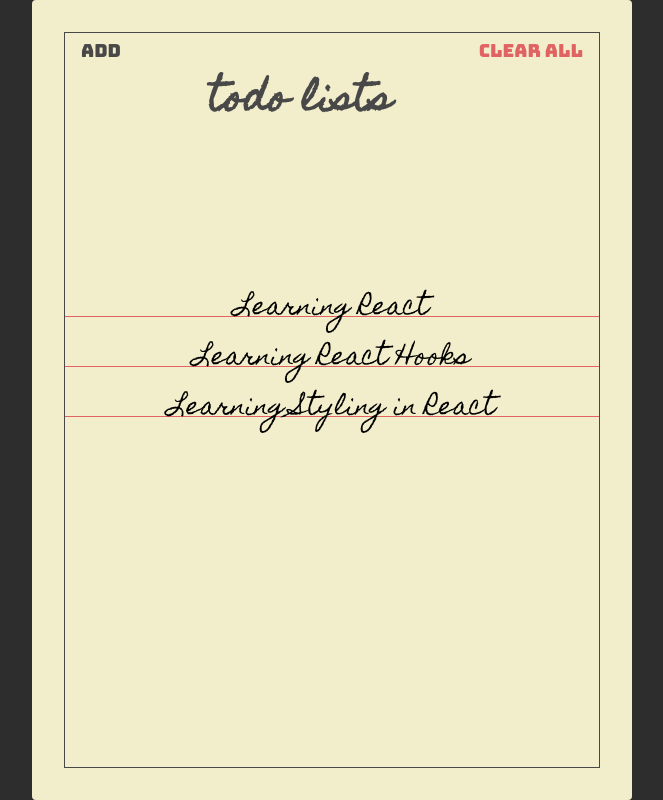
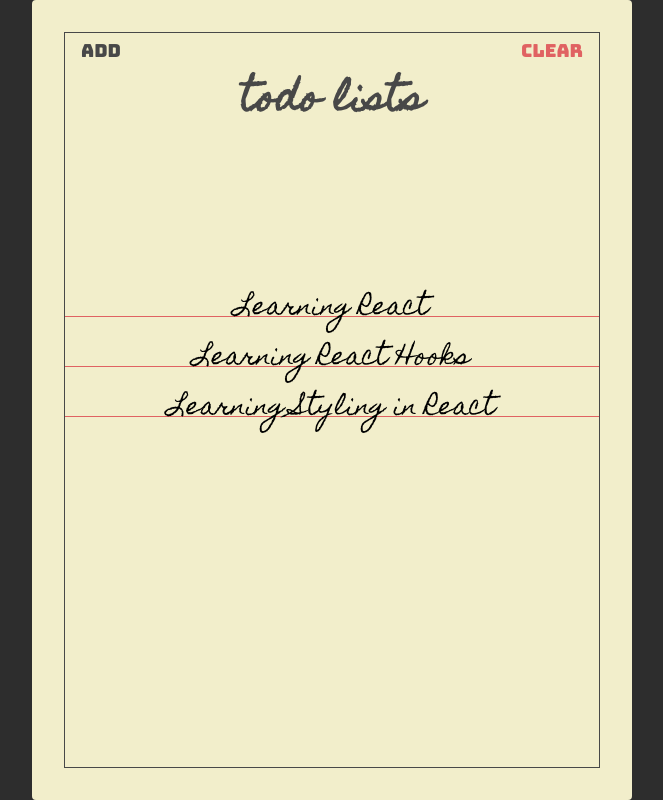
Before and after one commit to ardhikarn/react-basic, a React (Create React App) app: page / in a window 1280 px wide. Shown: the whole page, without its empty margins (308-971 px from the left). Built offline with nearby package versions, Linux system fonts and the light colour scheme.

Commit message:
button component and fix bug

```diff
--- a/src/App.css
+++ b/src/App.css
@@ -15,6 +15,14 @@
 
 .main-black-color {
   color: var(--main-black-color)
+}
+
+.align-left {
+  text-align: left;
+}
+
+.align-right {
+  text-align: right;
 }
 
 html {
@@ -56,7 +64,7 @@
 }
 
 .header-title {
-  flex: 1;
+  width: 52%;
   text-align: center;
   font-size: 3.6rem;
   font-family: 'Homemade Apple', sans-serif;
@@ -65,6 +73,7 @@
 }
 
 .header-btn {
+  width: 24%;
   font-size: 1.8rem;
   font-family: 'bungee', sans-serif;
   padding: 6px 16px;
--- /dev/null
+++ b/src/components/Button.jsx
@@ -0,0 +1,31 @@
+import React from "react";
+import PropTypes from "prop-types";
+
+export default function Button({ text, onClick, color, align }) {
+  const classNames = [
+    "header-btn",
+    color === "black" && "main-black-color",
+    color === "red" && "main-red-color",
+    align === "left" && "align-left",
+    align === "right" && "align-right",
+  ].join(" ");
+
+  return (
+    <button className={classNames} onClick={onClick}>
+      {text}
+    </button>
+  );
+}
+
+Button.defaultProps = {
+  text: "Button",
+  color: "black",
+  align: "left",
+};
+
+Button.propTypes = {
+  text: PropTypes.string.isRequired,
+  onClick: PropTypes.func,
+  color: PropTypes.oneOf(["black", "red"]),
+  align: PropTypes.oneOf(["left", "right"]),
+};
--- a/src/components/Header.jsx
+++ b/src/components/Header.jsx
@@ -1,16 +1,18 @@
 import React from "react";
 import PropTypes from "prop-types";
+import Button from "./Button";
 
 function Header({ showAddToggle, isShow, clearAllTodos }) {
   return (
     <section className="header">
-      <button className="header-btn main-black-color" onClick={showAddToggle}>
-        {isShow ? "Finish" : "Add"}
-      </button>
+      <Button
+        color="black"
+        text={isShow ? "Finish" : "Add"}
+        onClick={showAddToggle}
+        align="left"
+      />
       <h1 className="header-title">Todo Lists</h1>
-      <button className="header-btn main-red-color" onClick={clearAllTodos}>
-        Clear All
-      </button>
+      <Button text="Clear" color="red" onClick={clearAllTodos} align="right" />
     </section>
   );
 }
--- a/src/pages/TodoList.jsx
+++ b/src/pages/TodoList.jsx
@@ -29,7 +29,7 @@
     setTodos(addedTodo);
   };
 
-  const clearAllTodos = () => setTodos([]);
+  const clearAllTodos = () => !isShow && setTodos([]);
 
   return (
     <Paper>
```
